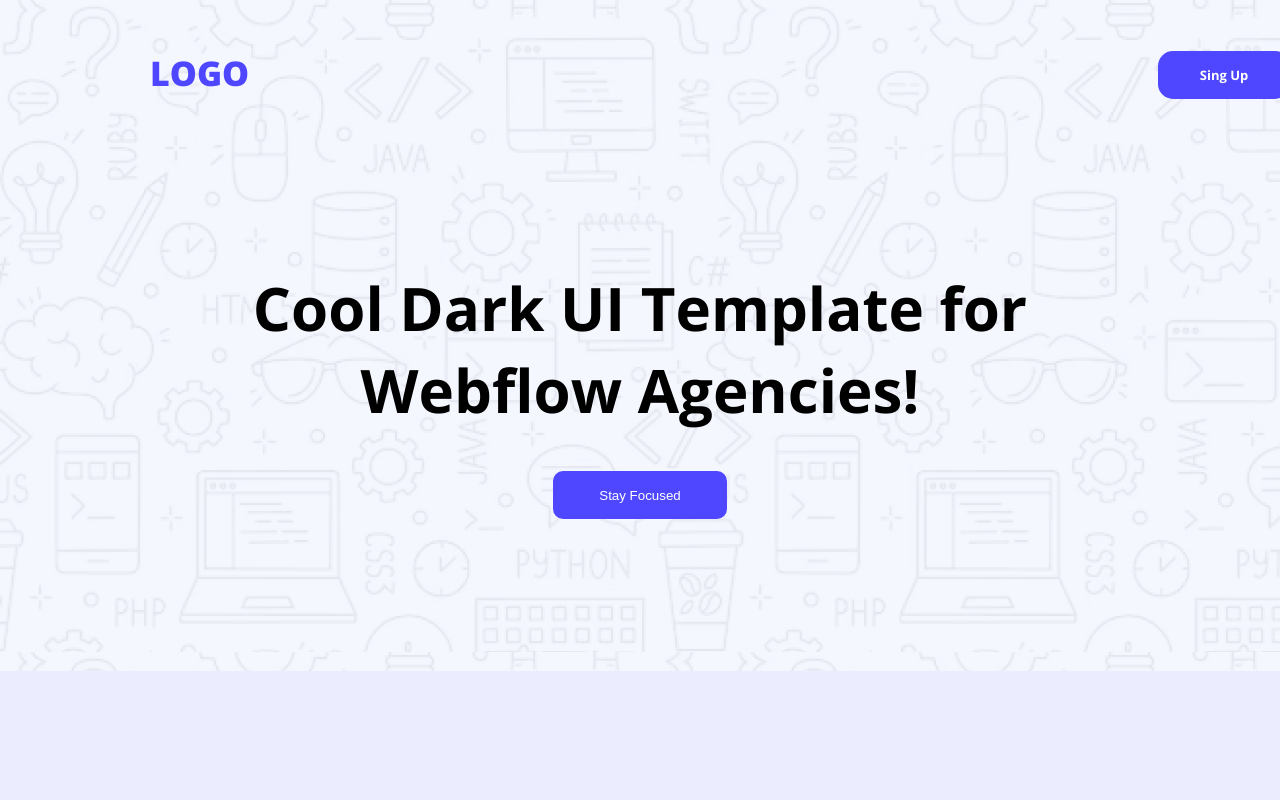
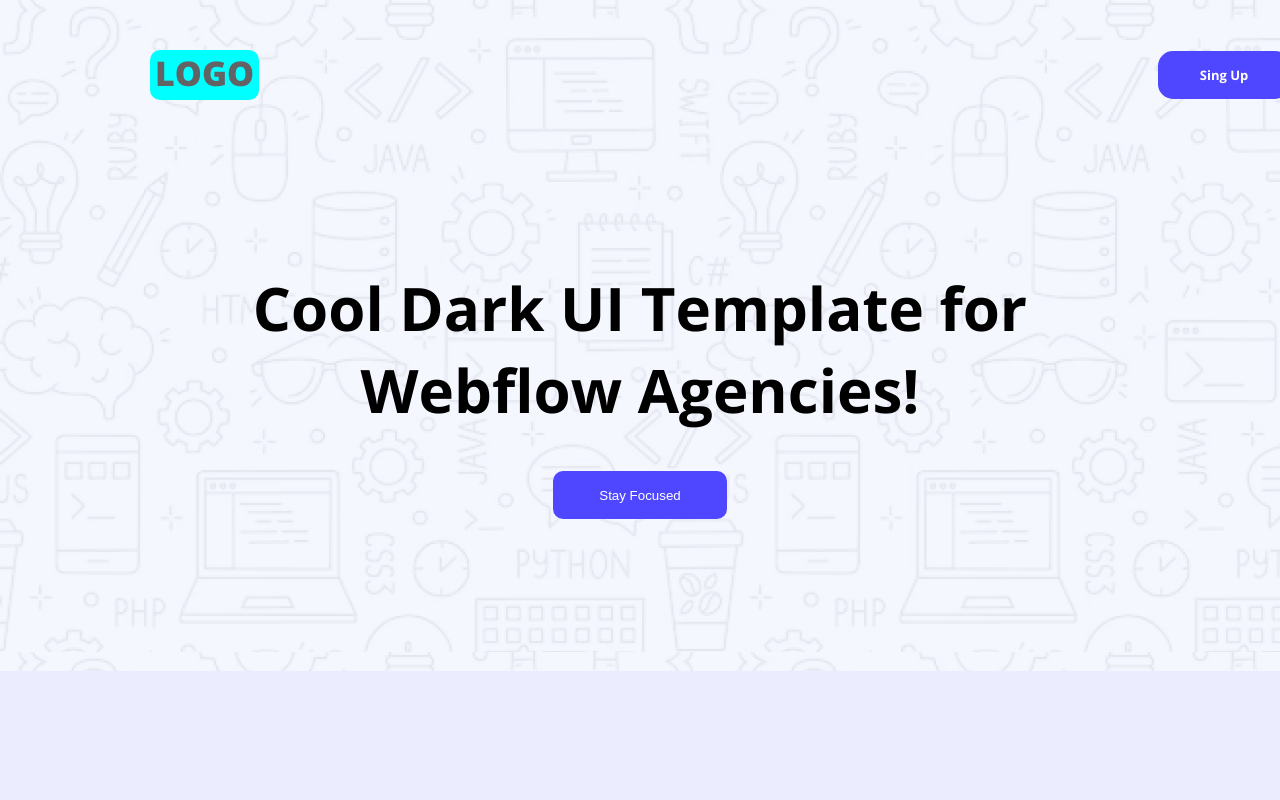
Before and after one commit to SohelRana450/web-dev-first-repo, a plain HTML site: page index.html in a window 1280 px wide. In both pictures the pointer is over the element "LOGO". Shown: the top 800 px of the page. Drawn offline with nearby package versions, Linux system fonts and the light colour scheme.

Commit message:
second commit

```diff
--- a/style.css
+++ b/style.css
@@ -37,6 +37,12 @@ header{
     font-weight: 900;
     font-size: 34px;
     color: #4E47FF;
+}
+.tag-1:hover{
+    color: #636366;
+    background-color: aqua;
+    border-radius: 10px;
+    padding: 0 5px;
 }
 
 .first-heading-no1{
```
